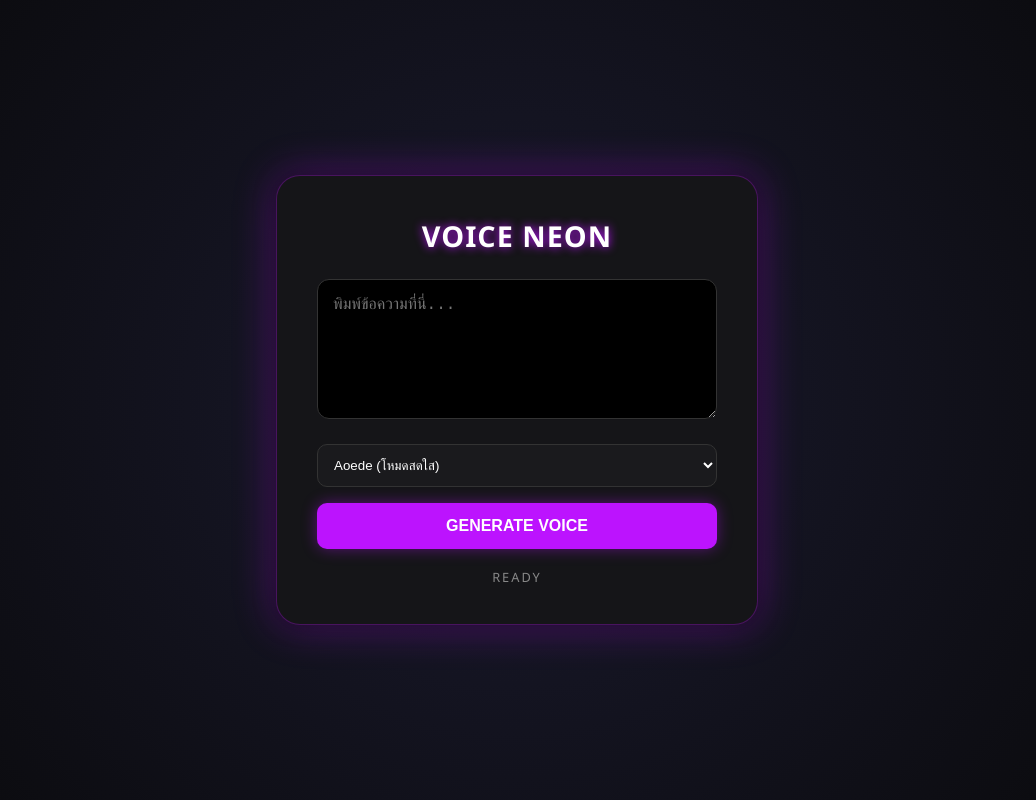
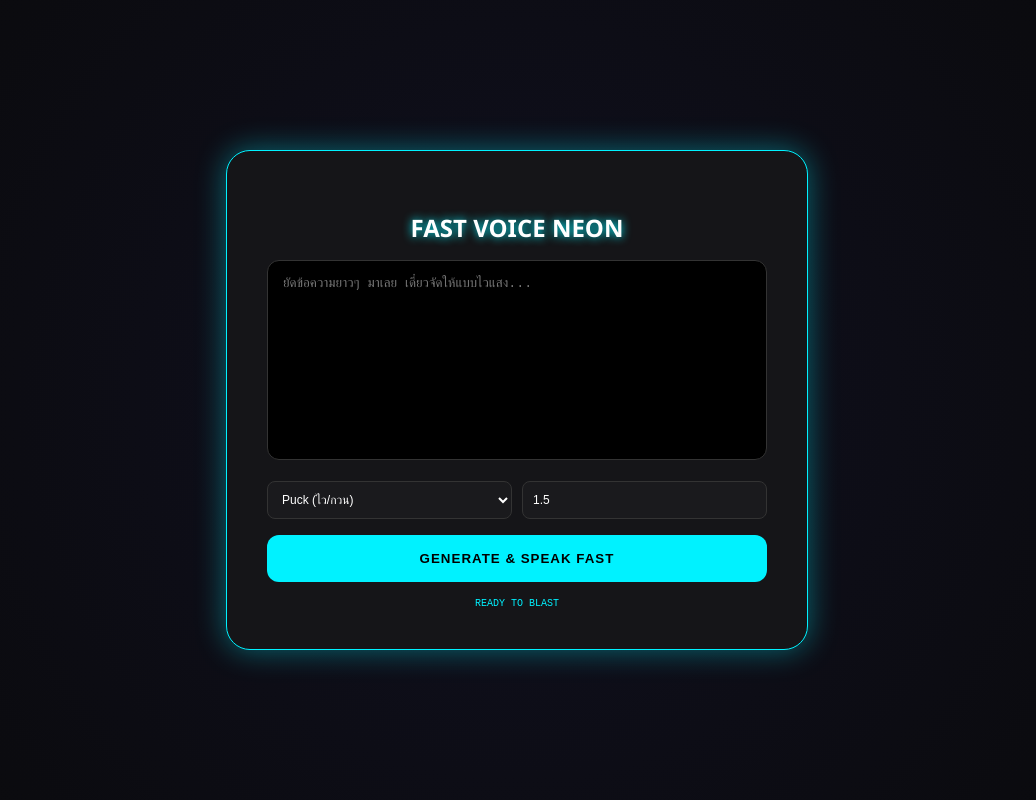
Before and after one commit to blackkeeper518-lgtm/NeonEcho, a plain HTML site: page index.html in a window 1280 px wide. Shown: the whole page, without its empty margins (123-1159 px from the left). Drawn offline with Linux system fonts and the light colour scheme.

Commit message:
Update index.html

```diff
--- a/index.html
+++ b/index.html
@@ -3,161 +3,160 @@
 <head>
     <meta charset="UTF-8">
     <meta name="viewport" content="width=device-width, initial-scale=1.0">
-    <title>Neon TTS - Dark Edition</title>
+    <title>Voice Neon - Fast & Furious Edition</title>
     <style>
         :root {
             --bg: #0a0a0c;
             --card: #151518;
-            --neon: #bc13fe;
-            --neon-glow: rgba(188, 19, 254, 0.4);
+            --neon: #00f2ff; /* เปลี่ยนเป็นสีฟ้าตัดส้มให้ดูไวขึ้น */
+            --neon-glow: rgba(0, 242, 255, 0.4);
             --text: #e2e8f0;
         }
         body {
-            font-family: 'Segoe UI', system-ui, -apple-system, sans-serif;
+            font-family: 'Segoe UI', sans-serif;
             background-color: var(--bg);
-            background-image: radial-gradient(circle at 50% 50%, #1a1a2e 0%, #0a0a0c 100%);
+            background-image: radial-gradient(circle at 50% 50%, #101020 0%, #0a0a0c 100%);
             color: var(--text);
-            display: flex;
-            justify-content: center;
-            align-items: center;
-            min-height: 100vh;
-            margin: 0;
-            overflow: hidden;
+            display: flex; justify-content: center; align-items: center;
+            min-height: 100vh; margin: 0;
         }
         .container {
-            background: var(--card);
-            width: 90%;
-            max-width: 400px;
-            padding: 2.5rem;
-            border-radius: 24px;
-            border: 1px solid rgba(188, 19, 254, 0.3);
-            box-shadow: 0 0 20px rgba(0,0,0,0.5), 0 0 40px var(--neon-glow);
+            background: var(--card); width: 90%; max-width: 500px;
+            padding: 2.5rem; border-radius: 24px;
+            border: 1px solid var(--neon);
+            box-shadow: 0 0 30px var(--neon-glow);
             text-align: center;
         }
-        h2 {
-            margin: 0 0 1.5rem;
-            font-size: 1.8rem;
-            color: #fff;
-            text-shadow: 0 0 10px var(--neon);
-            letter-spacing: 1px;
+        h2 { color: #fff; text-shadow: 0 0 10px var(--neon); margin-bottom: 1rem; }
+        textarea {
+            width: 100%; height: 200px; padding: 15px; background: #000;
+            border: 1px solid #333; border-radius: 12px; color: var(--neon);
+            margin-bottom: 1rem; outline: none; box-sizing: border-box; resize: none;
         }
-        textarea {
-            width: 100%;
-            height: 140px;
-            padding: 15px;
-            background: #000;
-            border: 1px solid #333;
-            border-radius: 12px;
-            color: var(--neon);
-            font-size: 16px;
-            box-sizing: border-box;
-            margin-bottom: 1.2rem;
-            outline: none;
-            transition: border 0.3s;
-        }
-        textarea:focus { border-color: var(--neon); box-shadow: 0 0 10px var(--neon-glow); }
-        select {
-            width: 100%;
-            padding: 12px;
-            background: #1a1a1d;
-            border: 1px solid #333;
-            color: #fff;
-            border-radius: 10px;
-            margin-bottom: 1rem;
-            cursor: pointer;
+        .controls { display: grid; grid-template-columns: 1fr 1fr; gap: 10px; margin-bottom: 1rem; }
+        select, input {
+            padding: 10px; background: #1a1a1d; border: 1px solid #333;
+            color: #fff; border-radius: 8px; font-size: 12px;
         }
         button {
-            width: 100%;
-            padding: 14px;
-            background: var(--neon);
-            color: white;
-            border: none;
-            border-radius: 10px;
-            font-weight: bold;
-            font-size: 1rem;
-            cursor: pointer;
-            box-shadow: 0 0 15px var(--neon-glow);
-            transition: transform 0.1s, opacity 0.2s;
+            width: 100%; padding: 16px; background: var(--neon); color: #000;
+            border: none; border-radius: 12px; font-weight: bold; cursor: pointer;
+            text-transform: uppercase; letter-spacing: 1px;
         }
-        button:hover { opacity: 0.9; transform: translateY(-1px); }
-        button:active { transform: translateY(1px); }
-        button:disabled { background: #444; box-shadow: none; cursor: not-allowed; }
-        #status {
-            font-size: 0.8rem;
-            color: #888;
-            margin-top: 1.2rem;
-            height: 1rem;
-            text-transform: uppercase;
-            letter-spacing: 2px;
-        }
+        button:disabled { background: #444; color: #888; cursor: not-allowed; }
+        #status { font-size: 10px; color: var(--neon); margin-top: 1rem; font-family: monospace; }
     </style>
 </head>
 <body>
 
 <div class="container">
-    <h2>VOICE NEON</h2>
-    <textarea id="t" placeholder="พิมพ์ข้อความที่นี่..."></textarea>
+    <h2>FAST VOICE NEON</h2>
+    <textarea id="t" placeholder="ยัดข้อความยาวๆ มาเลย เดี๋ยวจัดให้แบบไวแสง..."></textarea>
+
+    <div class="controls">
         <select id="v">
-        <option value="Aoede">Aoede (โหมดสดใส)</option>
-        <option value="Leda">Leda (โหมดนุ่มนวล)</option>
-        <option value="Kore">Kore (โหมดมาตรฐาน)</option>
+            <option value="Puck">Puck (ไว/กวน)</option>
+            <option value="Charon">Charon (นุ่มแต่ไว)</option>
+            <option value="Kore">Kore (มาตรฐาน)</option>
         </select>
-    <button id="b" onclick="s()">GENERATE VOICE</button>
-    <div id="status">Ready</div>
+        <input type="number" id="speed" value="1.5" step="0.1" min="0.5" max="2.0" title="ความเร็วเสียง">
+    </div>
+
+    <button id="b" onclick="startTalking()">GENERATE & SPEAK FAST</button>
+    <div id="status">READY TO BLAST</div>
 </div>
 
 <script>
-    const apiKey = "";
-    const model = "gemini-2.5-flash-preview-tts";
+    const apiKey = "AIzaSyDnbpXFRJqrBFehlAN-T1x56P201VC1Zm4";
+    const modelName = "gemini-1.5-flash"; // เน้นความไว
 
-    async function s() {
+    let audioQueue = [];
+    let isPlaying = false;
+
+    async function startTalking() {
         const text = document.getElementById('t').value;
+        const voiceName = document.getElementById('v').value;
+        const speed = document.getElementById('speed').value;
         const btn = document.getElementById('b');
         const st = document.getElementById('status');
 
-        if (!text) return;
+        if (!text) { alert("ยัดข้อความมาก่อนอีชาย!"); return; }
 
         btn.disabled = true;
-        st.innerText = "Processing...";
+        st.innerText = "กำลังประมวลผลแบบเร่งด่วน...";
+
+        // แบ่งข้อความเป็นส่วนๆ ถ้ามันยาวเกินไป (Split by punctuation)
+        const chunks = text.match(/[^.!?\n]+[.!?\n]*/g) || [text];
+
+        audioQueue = [];
 
         try {
-            const r = await fetch(`https://generativelanguage.googleapis.com/v1beta/models/${model}:generateContent?key=${apiKey}`, {
+            for (let chunk of chunks) {
+                if (chunk.trim().length === 0) continue;
+
+                const response = await fetch(`https://generativelanguage.googleapis.com/v1beta/models/${modelName}:generateContent?key=${apiKey}`, {
                     method: 'POST',
                     headers: { 'Content-Type': 'application/json' },
                     body: JSON.stringify({
-                    contents: [{ parts: [{ text }] }],
+                        contents: [{ parts: [{ text: chunk }] }],
                         generationConfig: {
                             responseModalities: ["AUDIO"],
-                        speechConfig: { voiceConfig: { prebuiltVoiceConfig: { voiceName: document.getElementById('v').value } } }
+                            speechConfig: {
+                                voiceConfig: {
+                                    prebuiltVoiceConfig: { voiceName: voiceName }
+                                }
+                            }
                         }
                     })
                 });
 
-            const data = await r.json();
-            const b64 = data.candidates?.[0]?.content?.parts?.[0]?.inlineData?.data;
+                const data = await response.json();
+                const audioPart = data.candidates?.[0]?.content?.parts?.find(p => p.inlineData);
 
-            if (b64) {
-                const audio = new Audio(URL.createObjectURL(b64ToWav(b64, 24000)));
-                audio.play();
-                st.innerText = "Playing...";
-                audio.onended = () => st.innerText = "Ready";
+                if (audioPart) {
+                    audioQueue.push({
+                        data: audioPart.inlineData.data,
+                        speed: speed
+                    });
+                    if (!isPlaying) playNext();
+                }
             }
         } catch (e) {
-            st.innerText = "Error";
+            st.innerText = "พังดิ: " + e.message;
         } finally {
             btn.disabled = false;
         }
     }
 
-    function b64ToWav(b64, r) {
-        const b = atob(b64), l = b.length, ab = new ArrayBuffer(44 + l), v = new DataView(ab);
-        const s = (o, str) => { for (let i = 0; i < str.length; i++) v.setUint8(o + i, str.charCodeAt(i)); };
-        s(0, 'RIFF'); v.setUint32(4, 36 + l, true); s(8, 'WAVE'); s(12, 'fmt ');
-        v.setUint32(16, 16, true); v.setUint16(20, 1, true); v.setUint16(22, 1, true);
-        v.setUint32(24, r, true); v.setUint32(28, r * 2, true); v.setUint16(32, 2, true);
-        v.setUint16(34, 16, true); s(36, 'data'); v.setUint32(40, l, true);
-        for (let i = 0; i < l; i++) v.setUint8(44 + i, b.charCodeAt(i));
-        return new Blob([ab], { type: 'audio/wav' });
+    function playNext() {
+        if (audioQueue.length === 0) {
+            isPlaying = false;
+            document.getElementById('status').innerText = "READY";
+            return;
+        }
+
+        isPlaying = true;
+        const current = audioQueue.shift();
+        const blob = b64ToBlob(current.data, "audio/wav");
+        const url = URL.createObjectURL(blob);
+        const audio = new Audio(url);
+
+        // ปรับ Speed ในตัว Audio Tag
+        audio.playbackRate = current.speed;
+
+        document.getElementById('status').innerText = "กำลังพ่นไฟ...";
+        audio.play();
+        audio.onended = () => {
+            URL.revokeObjectURL(url);
+            playNext();
+        };
+    }
+
+    function b64ToBlob(b64, type) {
+        const bin = atob(b64);
+        const arr = new Uint8Array(bin.length);
+        for (let i = 0; i < bin.length; i++) arr[i] = bin.charCodeAt(i);
+        return new Blob([arr], { type: type });
     }
 </script>
 
```
Lines whose indentation alone changed are shown as unchanged.
